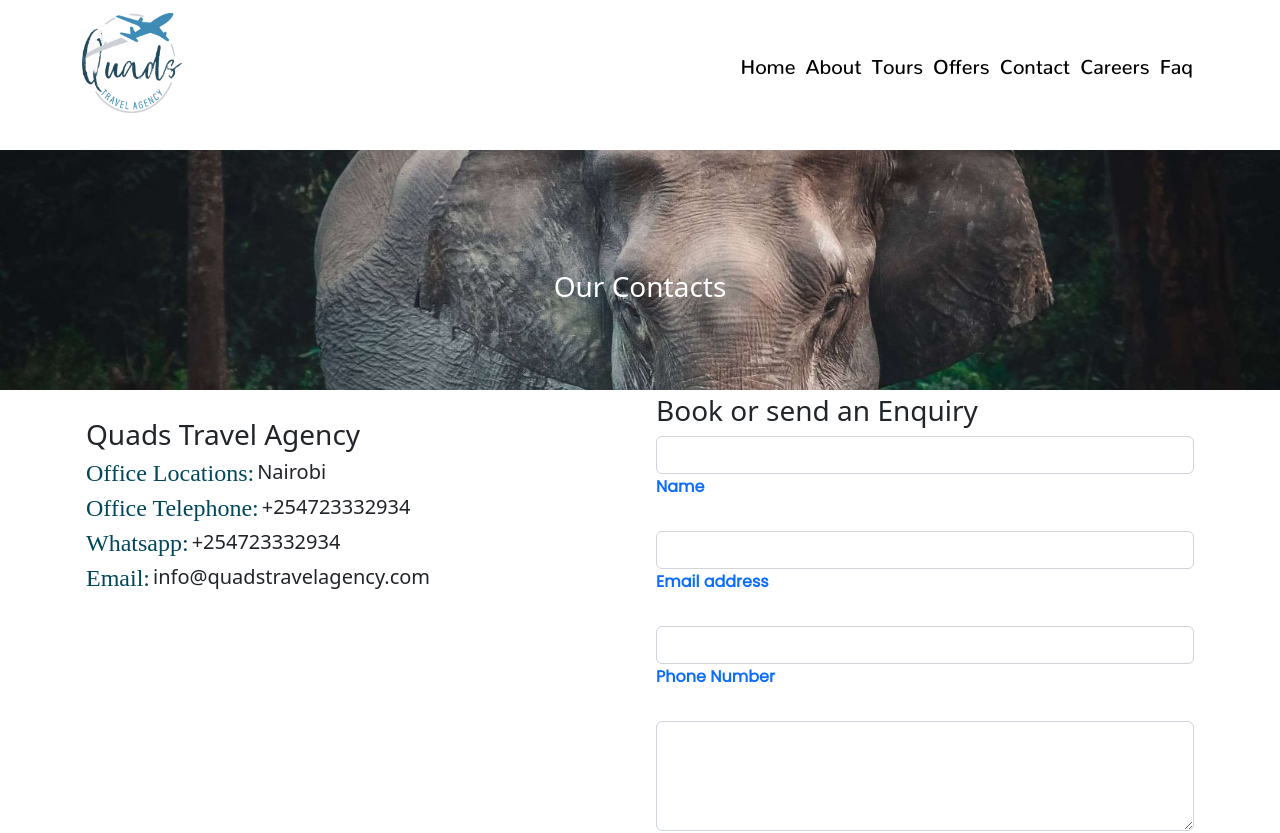
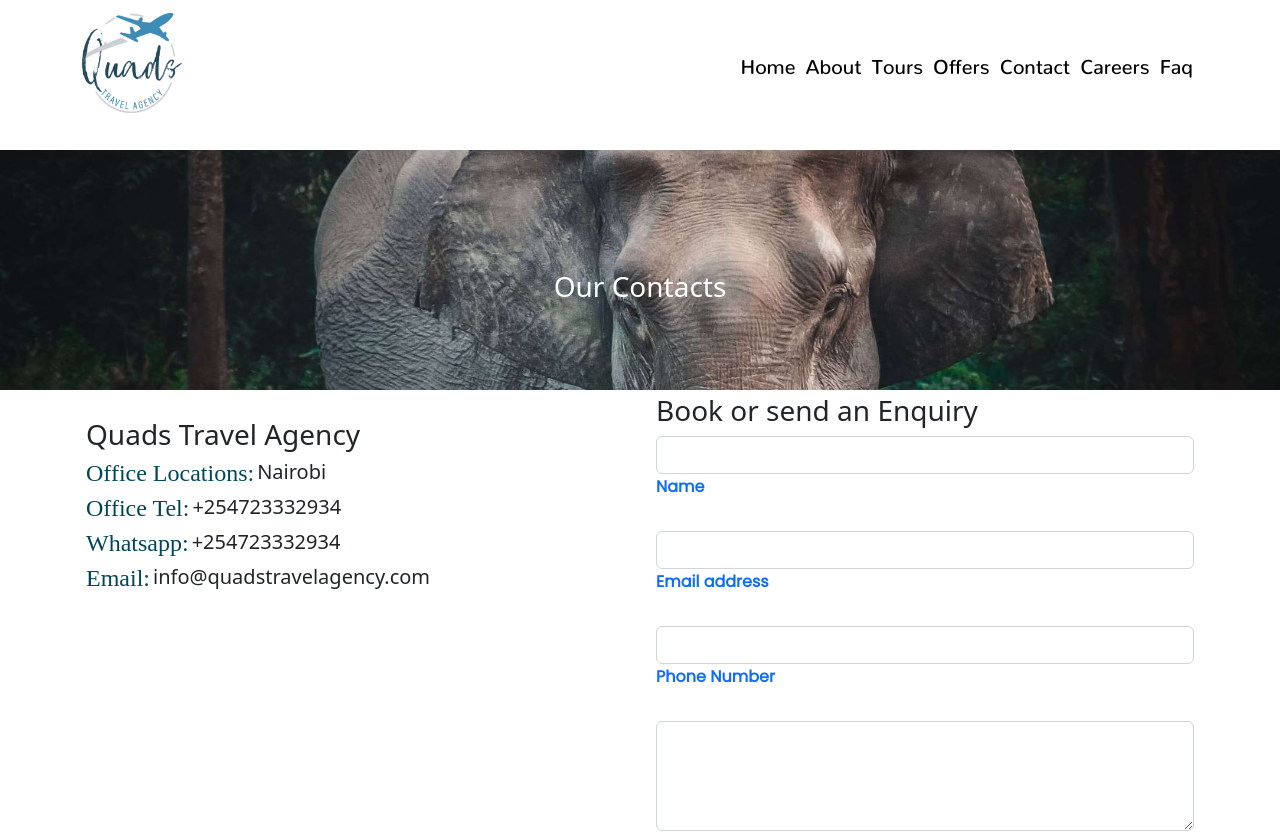
Before and after one commit to Gideon-kirimanjaro/Quads-Travel-Agency, a Next.js app: page /contact in a window 1280 px wide. Shown: the top 833 px of the page. Built offline with nearby package versions, Linux system fonts and the light colour scheme.

Commit message:
padding change

```diff
--- a/components/Contact/ContactComponent/ContactsSection/ContactSection.js
+++ b/components/Contact/ContactComponent/ContactsSection/ContactSection.js
@@ -3,7 +3,7 @@ import Styles from "./ContactSection.module.css";
 const ContactSection = () => {
   const contactDetails = [
     { key: 1, title: "Office Locations:", description: "Nairobi" },
-    { key: 2, title: "Office Telephone:", description: "+254723332934" },
+    { key: 2, title: "Office Tel:", description: "+254723332934" },
     { key: 3, title: "Whatsapp:", description: "+254723332934" },
     { key: 4, title: "Email:", description: "info@quadstravelagency.com" },
   ];
```
